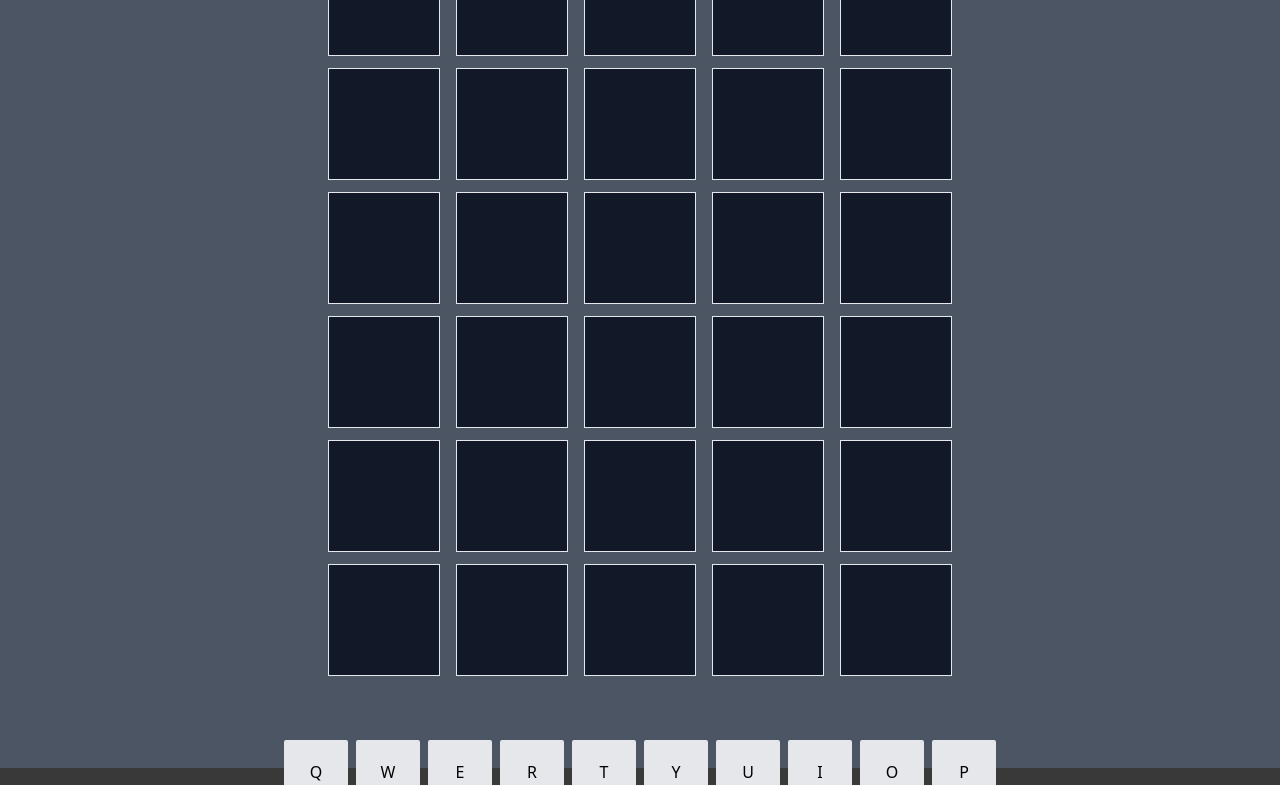
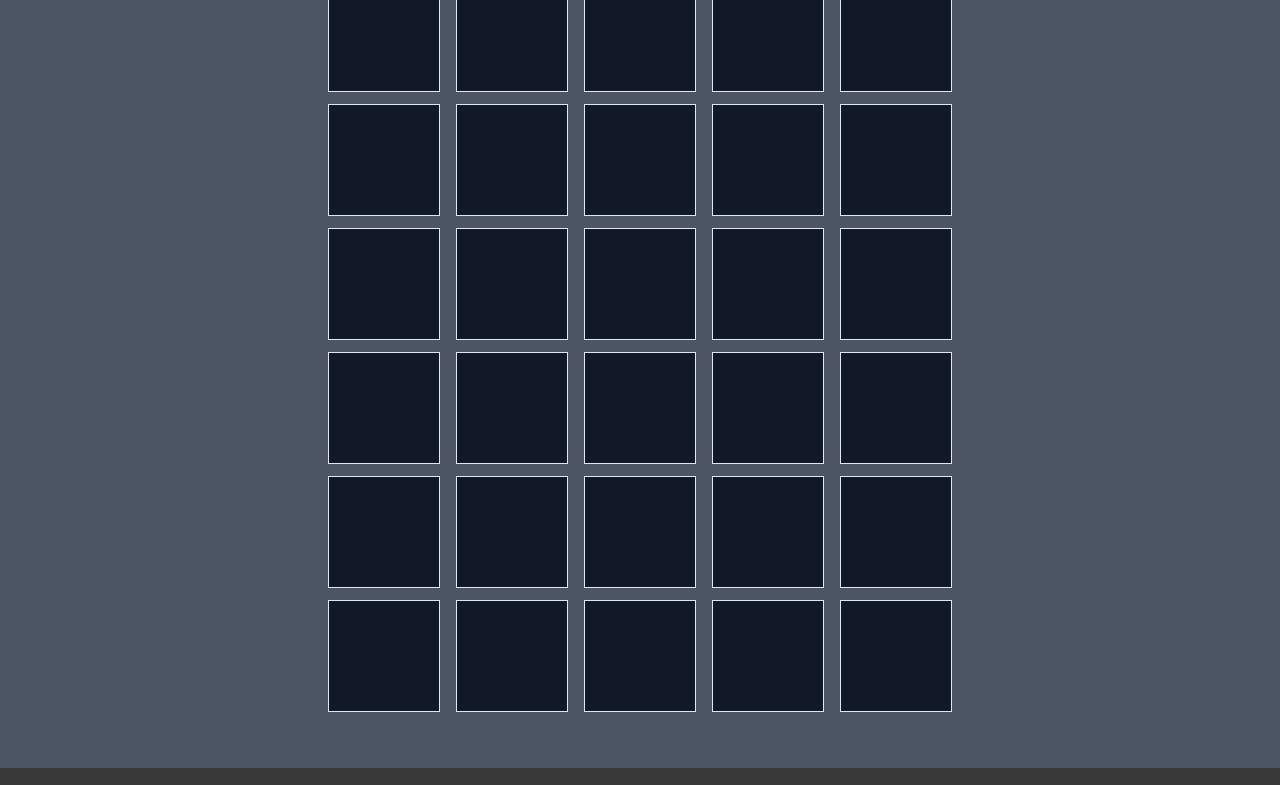
Before and after one commit to matuumdq/wordleGame, a React (Vite) app: page / in a window 1280 px wide. Shown: the top 785 px of the page. Built offline with nearby package versions, Linux system fonts and the light colour scheme.

Commit message:
design details on title

```diff
--- a/src/App.jsx
+++ b/src/App.jsx
@@ -21,8 +21,8 @@ export default observer(function App() {
     }, [])
 
   return (
-   <div className='h-[100vh]'>
-    <div className="flex flex-col h-[96vh] items-center justify-center bg-gray-600 cursor-default">
+   <div className='h-screen flex flex-col justify-between bg-gray-600'>
+    <div className="flex flex-col h-[85vh] items-center justify-center cursor-default mt-20">
         <h1 className='text-8xl font-bold uppercase text-transparent bg-clip-text bg-gradient-to-br from-blue-400 to-green-400 mb-8'>Wordle</h1>
 
         {store.guesses.map((_, i) => (
```
